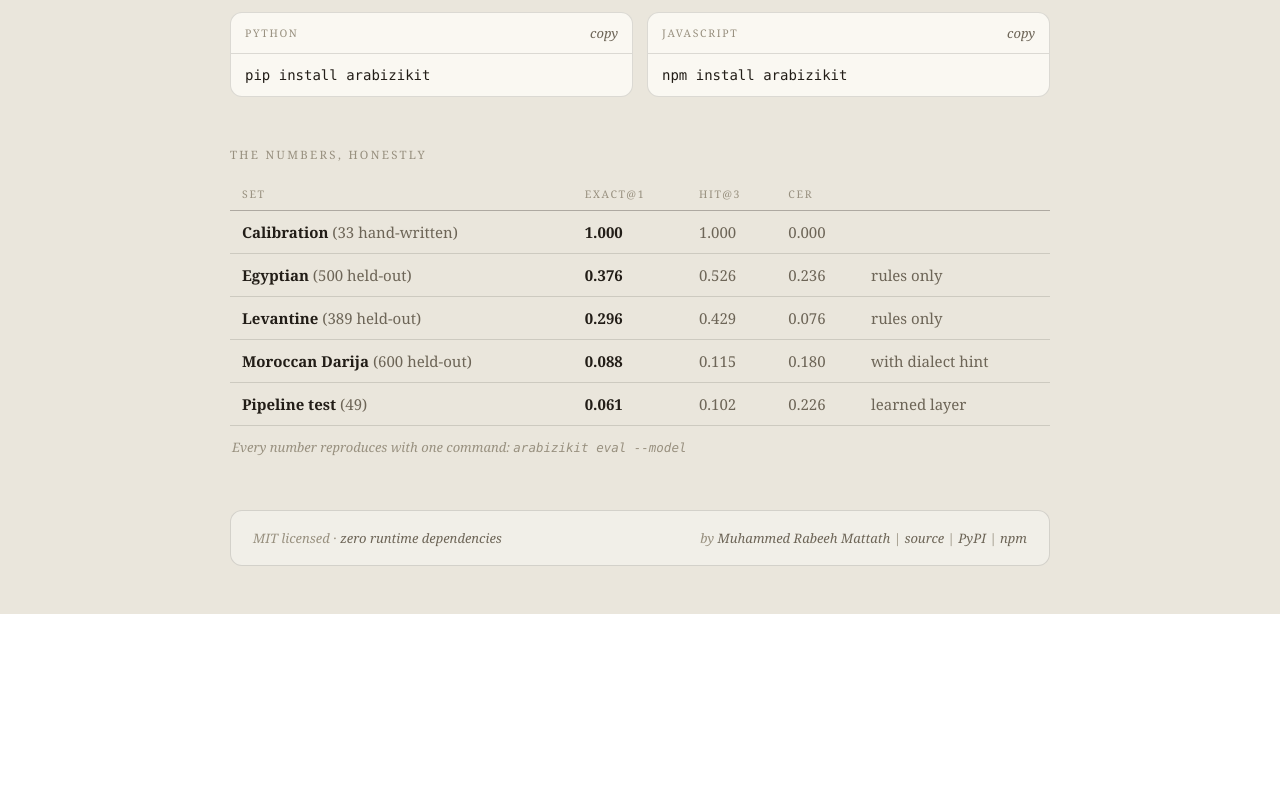
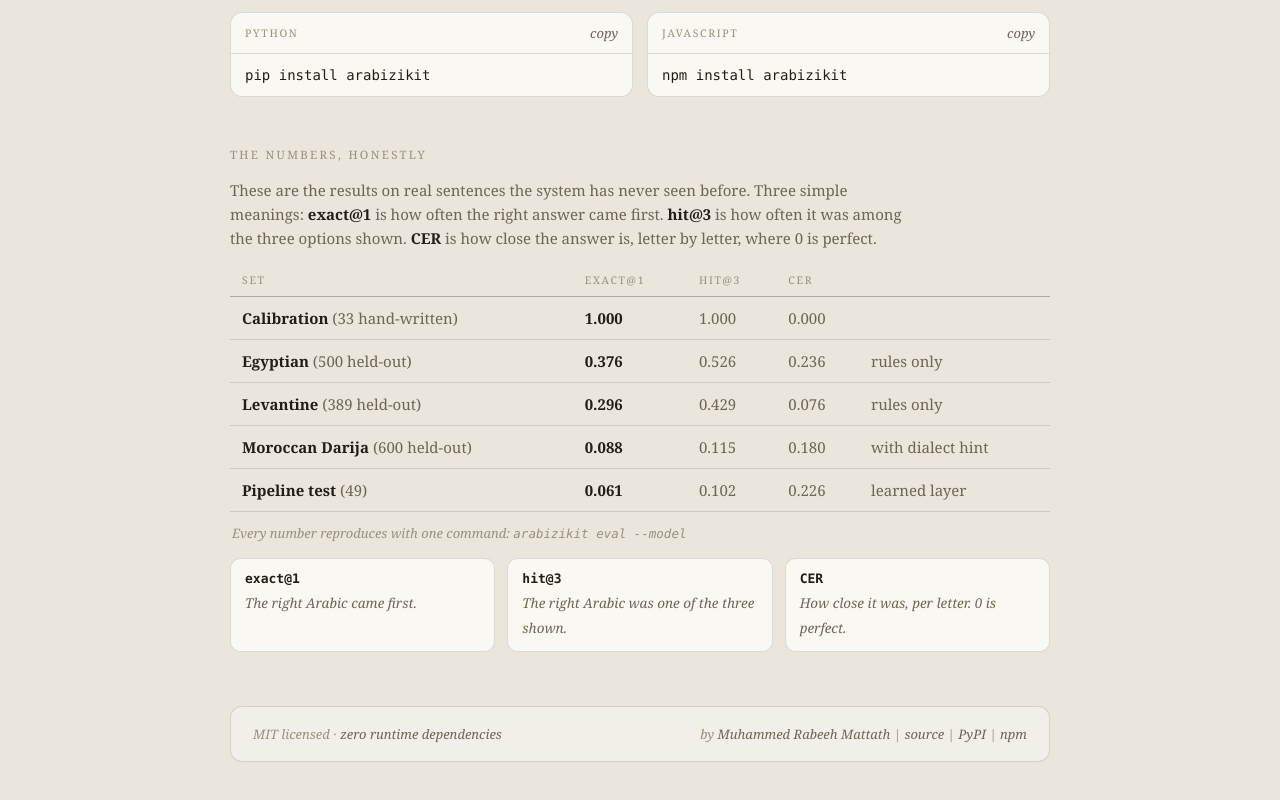
Before and after one commit to rb2625/arabizi-kit, a website: page web/demo.html in a window 1280 px wide. Shown: the part 1274-2074 px from the top of the page. Before the commit the page ends 1888 px from the top, so only its background shows below. Drawn offline with Linux system fonts and the light colour scheme; a web font is replaced by a local one.

Commit message:
Explain the benchmark metrics in plain language on the demo
The table used NLP jargon (exact@1, hit@3, CER) with no explanation for
normal visitors. There is now a one-line plain-language summary above the
table and a small legend below it: exact@1 is how often the right answer
came first, hit@3 is how often it was among the three shown, and CER is
how close it was per letter, where 0 is perfect.

```diff
--- a/web/demo.html
+++ b/web/demo.html
@@ -156,6 +156,12 @@
  .bench td { padding: 11px 12px; border-bottom: 1px solid var(--line); color: var(--ink-soft); }
  .bench td b { color: var(--ink); font-weight: 600; }
  .bench .note { font-size: 13px; font-style: italic; color: var(--ink-faint); margin: 12px 2px 0; }
+ .bench-lede { font-size: 15px; line-height: 1.6; color: var(--ink-soft); margin: 0 0 14px; max-width: 46em; }
+ .bench-lede b { color: var(--ink); }
+ .legend { display: grid; grid-template-columns: repeat(3, 1fr); gap: 12px; margin-top: 16px; }
+ .legend-item { background: var(--card); border: 1px solid var(--line); border-radius: 10px; padding: 12px 14px; }
+ .legend-item b { display: block; font-family: var(--mono); font-size: 13px; color: var(--ink); margin-bottom: 3px; }
+ .legend-item span { font-size: 13.5px; font-style: italic; color: var(--ink-soft); line-height: 1.45; }
 
  /* footer band: a touch of depth, not dark */
  footer {
@@ -168,7 +174,7 @@
  footer a:hover { color: var(--clay); }
 
  @media (max-width: 700px) {
-  .cards, .egrid, .install-row { grid-template-columns: 1fr; }
+  .cards, .egrid, .install-row, .legend { grid-template-columns: 1fr; }
   .page { width: calc(100% - 30px); padding: 26px 0 36px; }
   .hero { padding: 32px 0 24px; }
   .tool { padding: 24px 18px 18px; }
@@ -269,6 +275,12 @@
 
   <section class="sec bench">
    <div class="sec-head"><h2>The numbers, honestly</h2></div>
+   <p class="bench-lede">
+    These are the results on real sentences the system has never seen before.
+    Three simple meanings: <b>exact@1</b> is how often the right answer came
+    first. <b>hit@3</b> is how often it was among the three options shown.
+    <b>CER</b> is how close the answer is, letter by letter, where 0 is perfect.
+   </p>
    <table>
     <tr><th>Set</th><th>Exact@1</th><th>Hit@3</th><th>CER</th><th></th></tr>
     <tr><td><b>Calibration</b> (33 hand-written)</td><td><b>1.000</b></td><td>1.000</td><td>0.000</td><td></td></tr>
@@ -278,6 +290,11 @@
     <tr><td><b>Pipeline test</b> (49)</td><td><b>0.061</b></td><td>0.102</td><td>0.226</td><td>learned layer</td></tr>
    </table>
    <p class="note">Every number reproduces with one command: <code style="font-family:var(--mono);font-size:12.5px">arabizikit eval --model</code></p>
+   <div class="legend">
+    <div class="legend-item"><b>exact@1</b><span>The right Arabic came first.</span></div>
+    <div class="legend-item"><b>hit@3</b><span>The right Arabic was one of the three shown.</span></div>
+    <div class="legend-item"><b>CER</b><span>How close it was, per letter. 0 is perfect.</span></div>
+   </div>
   </section>
 
   <footer>
```
Also changed, not shown: web/index.html (+18 -1 lines).
